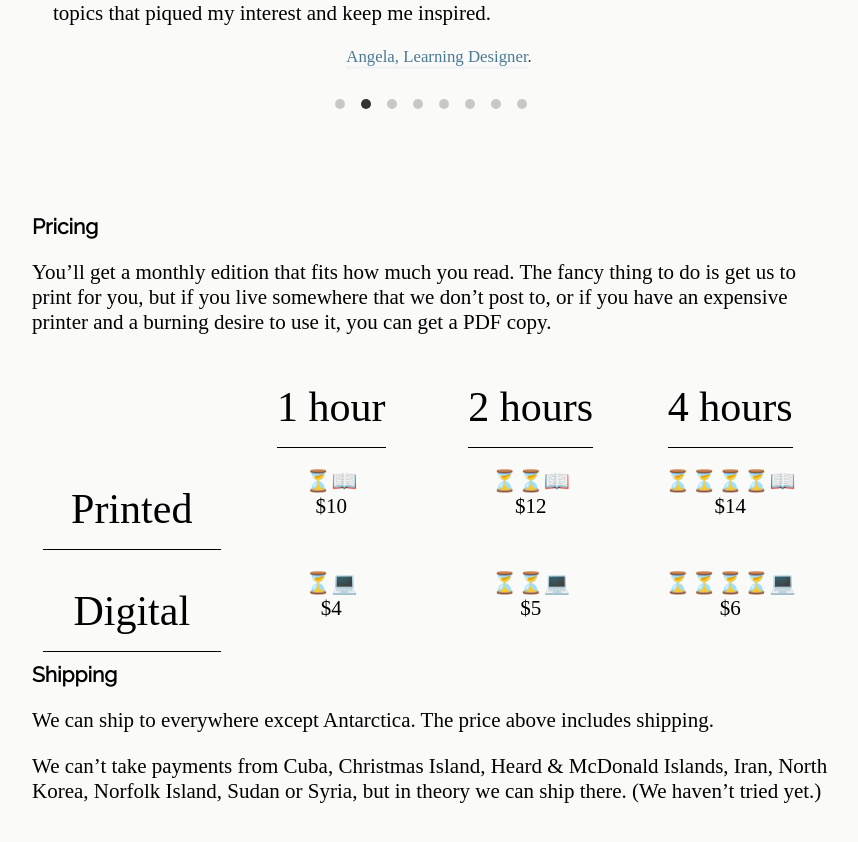
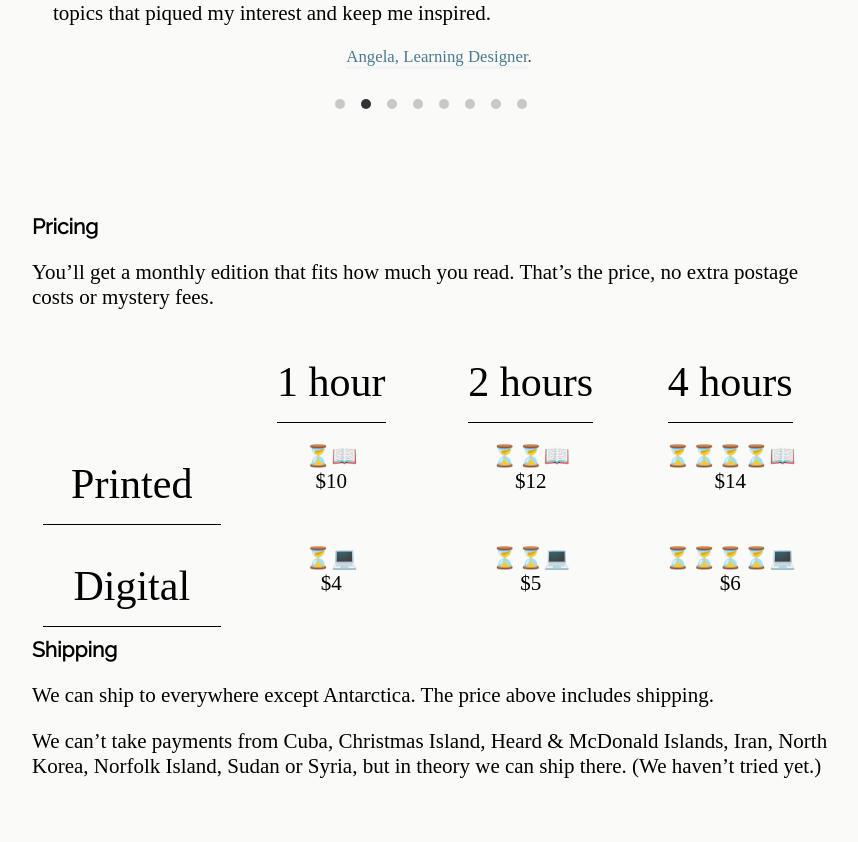
Before and after one commit to notionparallax/wp2frontEnd, a Jekyll site: the page built from index.md, in a window 1280 px wide and 900 px high, scrolled down 1370 px. Shown: the top 842 px of the window, without its empty margins (209-1067 px from the left). Built offline with Jekyll 4.4.1, drawn with Linux system fonts in a browser that asks for light colours; some web fonts are replaced; comment, search, counter and statistics services are not loaded.

Commit message:
make a start on not talking about PDFs

```diff
--- a/index.md
+++ b/index.md
@@ -35,7 +35,9 @@ _Walden Pond_ is a little paper zine that comes once a month in the mail ✉. It
 
 ## Pricing
 
-You'll get a monthly edition that fits how much you read. The fancy thing to do is get us to print for you, but if you live somewhere that we don't post to, or if you have an expensive printer and a burning desire to use it, you can get a PDF copy.
+You'll get a monthly edition that fits how much you read. That's the price, no extra postage costs or mystery fees.
+
+<!-- The fancy thing to do is get us to print for you, but if you live somewhere that we don't post to, or if you have an expensive printer and a burning desire to use it, you can get a PDF copy. -->
 
 {% include pricing.html %}
 
```
